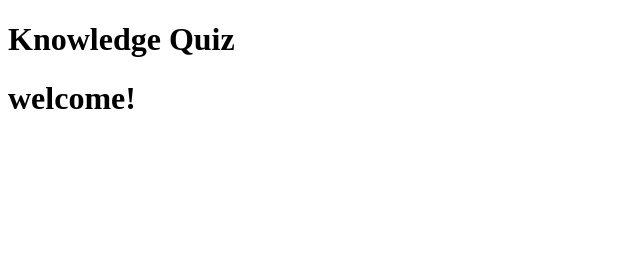
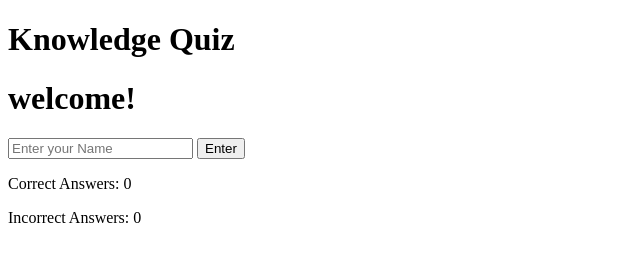
Before and after one commit to MRWaelGhandoura/Knowledge-Quiz, a plain HTML site: page index.html in a window 1280 px wide. Shown: the whole page, without its empty margins (0-640 px from the left). Drawn offline with Linux system fonts and the light colour scheme.

Commit message:
adding score area

```diff
--- a/index.html
+++ b/index.html
@@ -20,6 +20,22 @@
 <h1>welcome!</h1>
 </div>
 
+<!--Name Entry within a form(label)-->
+<form>
+  <label>
+
+  </label>
+  <div>
+    <input type="text" id="fname" class="name-input" name="fname" placeholder="Enter your Name" required />
+        <button id="welcome" class="name-button">Enter</button>
+  </div>
+</form>
+<!--Score area-->
+<div class="hide" id="score-area">
+  <p class="scores">Correct Answers: <span id="score">0</span></p>
+  <p class="scores">Incorrect Answers: <span id="incorrect">0</span></p>
+</div>
+
 
   <script src="assets/js/script.js"></script>
   <script src="assets/js/questions-page.js"></script>
```
